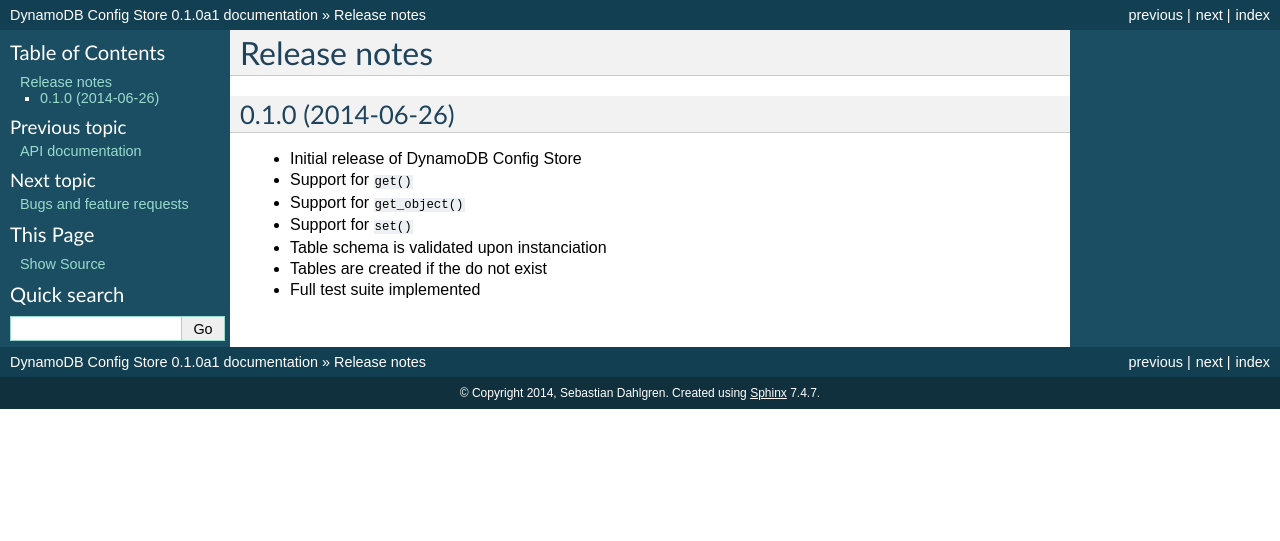
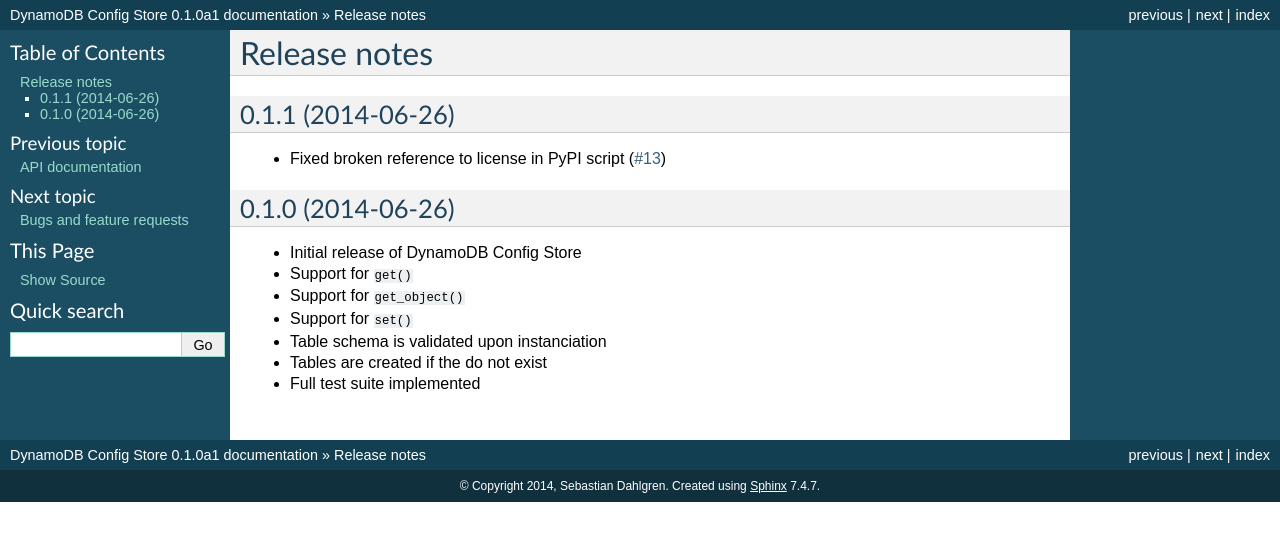
Before and after one commit to sebdah/dynamodb-config-store, a Sphinx documentation site: the page built from docs/release_notes.rst, in a window 1280 px wide. Shown: the top 541 px of the page. Built offline with Sphinx 7.4.7, drawn with Linux system fonts in a browser that asks for light colours.

Commit message:
Added release notes for 0.1.1

```diff
--- a/docs/release_notes.rst
+++ b/docs/release_notes.rst
@@ -1,5 +1,10 @@
 Release notes
 =============
+
+0.1.1 (2014-06-26)
+------------------
+
+* Fixed broken reference to license in PyPI script (`#13 <https://github.com/sebdah/dynamodb-config-store/issues/13>`_)
 
 0.1.0 (2014-06-26)
 ------------------
```
